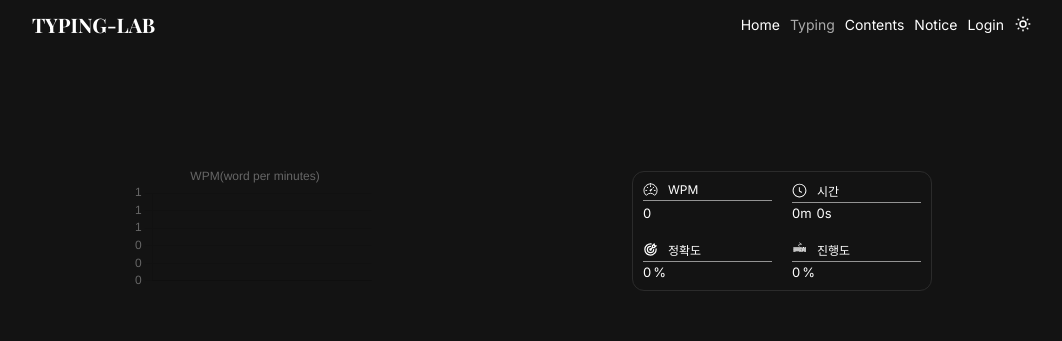
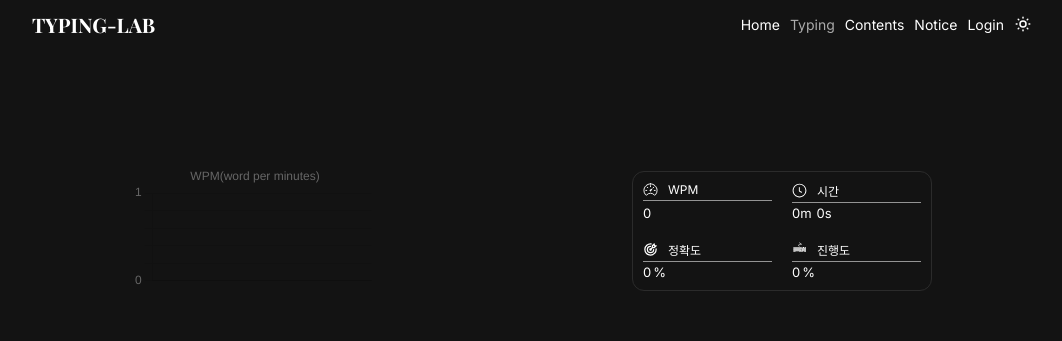
Before and after one commit to lofi-J/Typing-Lab, a Next.js app: page /typing in a window 1280 px wide. Shown: the top 341 px of the page, without its empty margins (108-1170 px from the left). Built offline with nearby package versions, Linux system fonts and the light colour scheme; a web font is replaced by a local one.

Commit message:
[수정] LineChart.tsx y축 라벨 노출 조건 추가
 - 최소, 최대 값만 노출되도록 수정

```diff
--- a/component/chart/LineChart.tsx
+++ b/component/chart/LineChart.tsx
@@ -44,7 +44,12 @@ const LineChart = ({wpms}: ILineChart) => {
         grid: { display: true },
         ticks: {
           display: true,
-          callback: (value: number) => Math.round(value),
+          callback: (value: number, index: number, ticks: number[]) => {
+            if (index === 0 || index === ticks.length-1) {
+              return Math.round(value);
+            }
+            return '';
+          },
         },
       }
     },
```
